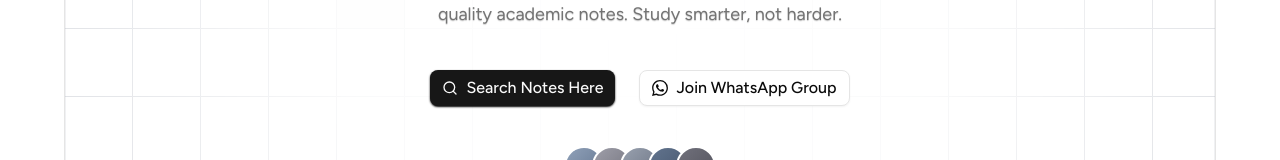
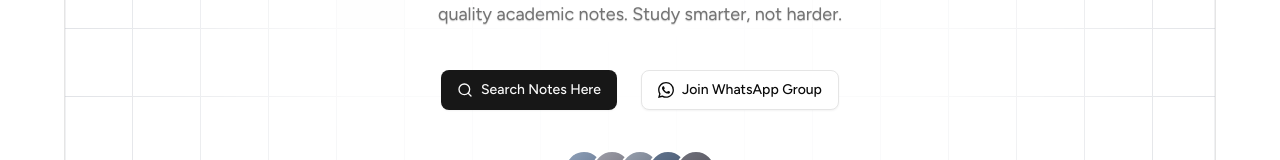
Before and after one commit to decodewithdeepak/notesneo, a Next.js app: page / in a window 1280 px wide. Shown: the part 376-536 px from the top of the page. Built offline with nearby package versions, Linux system fonts and the light colour scheme.

Commit message:
style: update button components in HeroSection for improved layout and accessibility

```diff
--- a/components/home/hero.tsx
+++ b/components/home/hero.tsx
@@ -44,22 +44,16 @@ export default function HeroSection() {
           </p>
 
           <div className="mt-8 sm:mt-10 flex flex-col sm:flex-row items-center justify-center gap-4 sm:gap-x-6 z-50 px-4 sm:px-0">
-            <Button
-              asChild
-              className="w-full sm:w-auto text-base shadow-inner shadow-black px-4 py-1 text-shadow-xs gap-2"
-            >
+            {/* Download Button */}
+            <Button size="lg" className="w-full sm:w-auto gap-2" asChild>
               <Link href="/notes">
                 <Search className="h-5 w-5" />
                 Search Notes Here
               </Link>
             </Button>
 
-            <Button
-              variant="outline"
-              asChild
-              className="w-full sm:w-auto text-base px-4 py-1 font-medium group gap-2"
-            >
-              <Link href="https://chat.whatsapp.com/EtBjr3a2V8n1biCfXYf1iw">
+            <Button variant="outline" size="lg" className="w-full sm:w-auto gap-2" asChild>
+              <Link href="https://chat.whatsapp.com/EtBjr3a2V8n1biCfXYf1iw" target="_blank" rel="noopener noreferrer">
                 <svg
                   className="h-5 w-5"
                   fill="currentColor"
```
